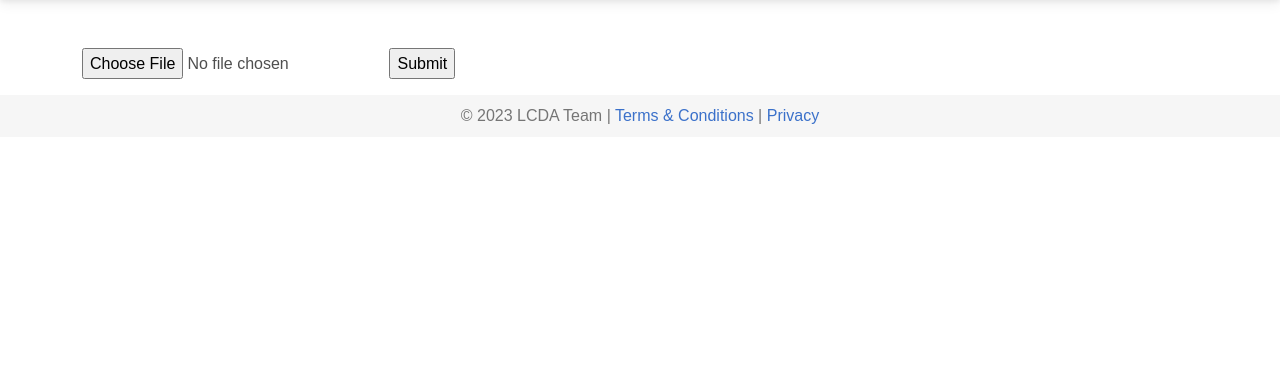
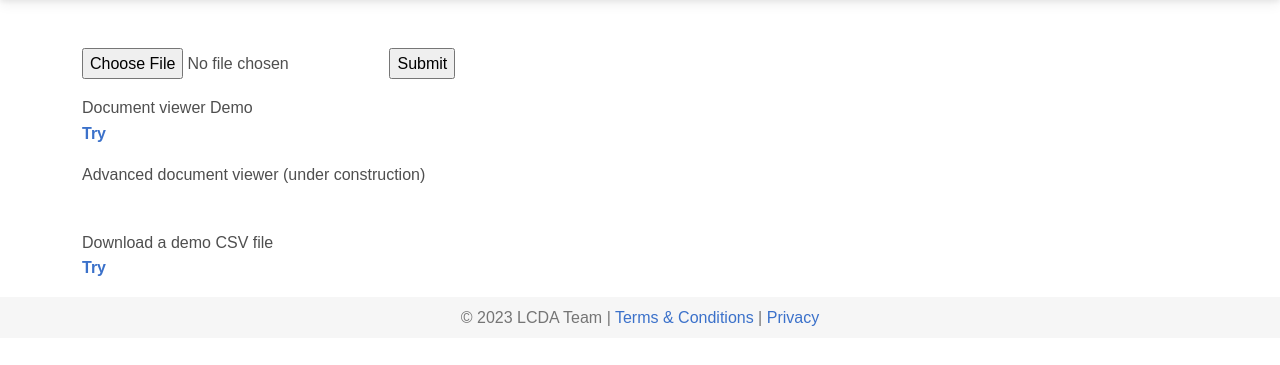
Before and after one commit to COMP208-Team-16-2022-23/Group-Project-Code, a Flask app: template templates/dataset/my_data.html in a window 1280 px wide. Shown: the part 59-424 px from the top of the page. Run offline with Flask 2, Linux system fonts and the light colour scheme; the template is opened without the code that fills it, so the values that code supplies are empty; some libraries are stand-ins or nearby versions; some web fonts are replaced.

Commit message:
Add new test link of file viewer and download in My Data

```diff
--- a/templates/dataset/my_data.html
+++ b/templates/dataset/my_data.html
@@ -1,6 +1,8 @@
 {% extends 'base.html' %}
 
-{% block title %}{% endblock %}
+{% block header %}
+    <h1>{% block title %}My Data{% endblock %}</h1>
+{% endblock %}
 
 {% block content %}
     <form action = "" method = "POST"
@@ -15,4 +17,10 @@
         </li>
         {% endfor %}
     </ul>
+
+<p>Document viewer Demo<br><a href='/view_document'><b>Try</b></a></p>
+<!--DO NOT modify ⁣⁣⁣⁣　! This is used to hide the link. Click it only in test for document viewer.-->
+<p>Advanced document viewer (under construction)<br><a href='/view_document/temp_files/helloWorld.csv'><b>⁣⁣⁣⁣　</b></a></p>
+<p>Download a demo CSV file <br><a href='/download_csv/temp_files/helloWorld.csv'><b>Try</b></a></p>
+
 {% endblock %}
--- a/templates/index.html
+++ b/templates/index.html
@@ -23,9 +23,9 @@
         <p>Nice to see you!</p>
     {% endif %}
 
-    <!-- set the link to sign up page?-->
+    <!-- set the link to sign up page-->
     <p>Don't have an account? <br><a href='/auth/register'><b>Sign up here</b></a></p>
-    <!-- set the link to sign in -->
+    <!-- set the link to sign in page-->
     <p>Already have an account? <br><a href='/auth/login'><b>Sign in here</b></a></p>
     <!--forget password-->
     <p>Forgot your password? <br><a href='/auth/forgot_password'><b>Reset password here</b></a></p>
```
